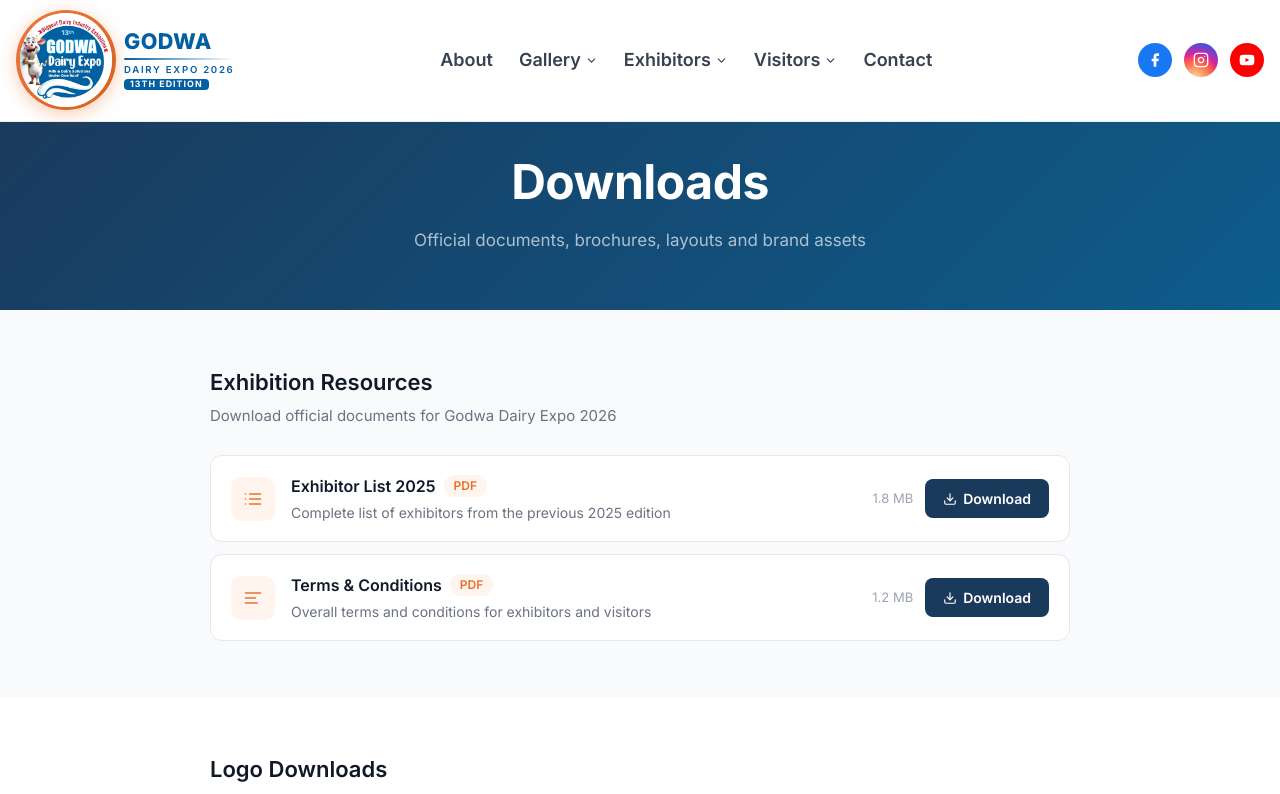
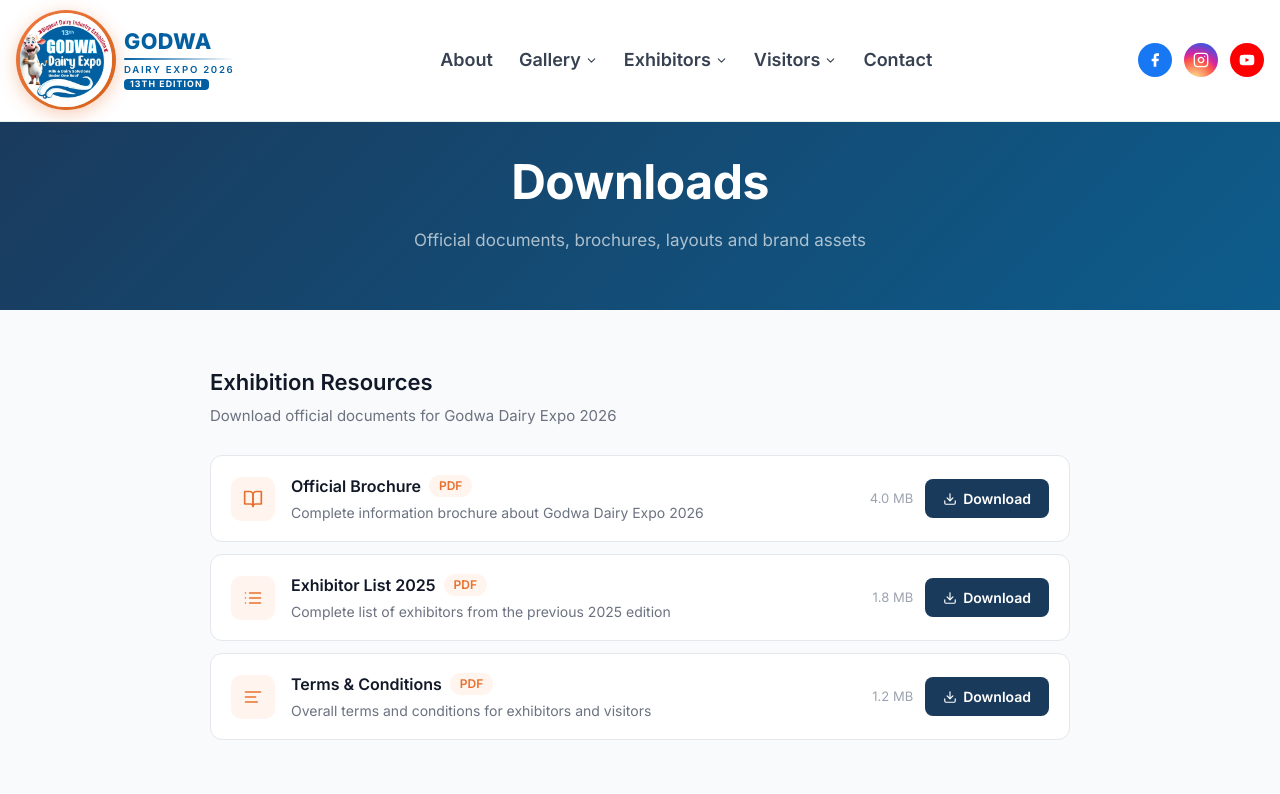
Before and after one commit to PALKARSANDIP/dairyindustry, a Next.js app: page /downloads in a window 1280 px wide. Shown: the top 794 px of the page. Built offline with nearby package versions, Linux system fonts and the light colour scheme.

Commit message:
fix: adjust hero section padding for larger screens and restore official brochure details

```diff
--- a/app/HomeClient.jsx
+++ b/app/HomeClient.jsx
@@ -82,6 +82,11 @@
           text-align: center;
           box-sizing: border-box;
         }
+        /* Navbar grows to ~126px tall at the lg breakpoint (100px logo badge),
+           so the hero needs extra top clearance there to avoid overlapping the heading. */
+        @media (min-width: 1024px) {
+          .hero-sec { padding-top: 160px; }
+        }
 
         /* main statement — biggest text */
         .h-main-statement {
@@ -94,7 +99,7 @@
           letter-spacing: 0.01em;
           text-shadow: 0 2px 20px rgba(0,0,0,0.45);
         }
-        @media (max-width: 480px) {
+        @media (max-width: 900px) {
           .h-main-statement { white-space: normal; }
         }
 
--- a/app/downloads/page.jsx
+++ b/app/downloads/page.jsx
@@ -3,7 +3,7 @@
 
 const docs = [
   // { icon: Map, title: 'Exhibition Layout', desc: 'Floor plan and stall layout map for Godwa Expo 2026', tag: 'PDF', color: '#E8702E', size: '2.4 MB' },
-  // { icon: BookOpen, title: 'Official Brochure', desc: 'Complete information brochure about Godwa Dairy Expo 2026', tag: 'PDF', color: '#E8702E', size: '5.1 MB' },
+  { icon: BookOpen, title: 'Official Brochure', desc: 'Complete information brochure about Godwa Dairy Expo 2026', tag: 'PDF', color: '#E8702E', size: '4.0 MB' , href: '/final-brochure-8-Pages_compressed.pdf' },
   { icon: List, title: 'Exhibitor List 2025', desc: 'Complete list of exhibitors from the previous 2025 edition', tag: 'PDF', color: '#E8702E', size: '1.8 MB', href: '/Exhibitor-list-2025-Final.pdf' },
   // { icon: Image, title: 'Stall Banner Guidelines', desc: 'Specifications and size guidelines for stall banners and flex printing', tag: 'PDF', color: '#E8702E', size: '0.9 MB' },
   { icon: AlignLeft, title: 'Terms & Conditions', desc: 'Overall terms and conditions for exhibitors and visitors', tag: 'PDF', color: '#E8702E', size: '1.2 MB', href: '/DOC-20260309-WA0016.pdf' },
```
